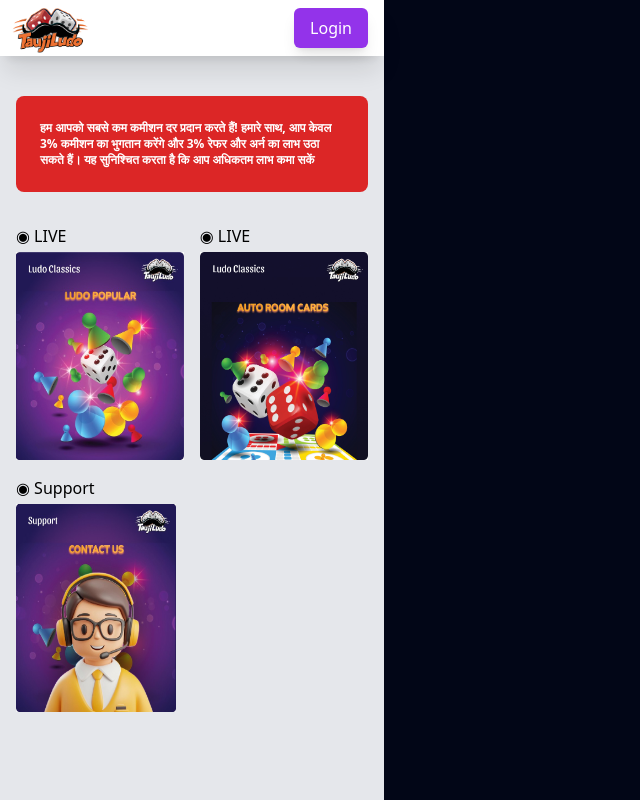
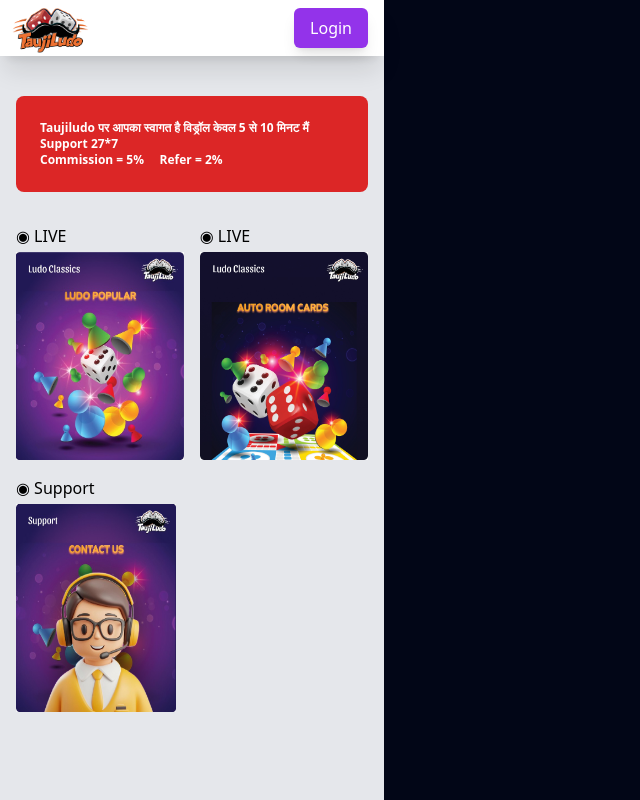
Before and after one commit to Gauhar-1/TaujiLudo, a React (Vite) app in the folder frontend/: page /winCash in a window 1280 px wide. Shown: the whole page, without its empty margins (0-640 px from the left). Built offline with nearby package versions, Linux system fonts and the light colour scheme; no server answers.

Commit message:
battle updated 6

```diff
--- a/frontend/src/components/winCashPage.tsx
+++ b/frontend/src/components/winCashPage.tsx
@@ -5,7 +5,10 @@ export const WinCashPage = ()=>{
     return (
         <div className="min-h-screen bg-gray-200 max-w-sm">
             <div className="pt-20 pb-16 flex flex-col gap-4">
-                <div className="bg-red-600 text-white p-6 m-4 rounded-lg text-xs font-bold">हम आपको सबसे कम कमीशन दर प्रदान करते हैं! हमारे साथ, आप केवल 3% कमीशन का भुगतान करेंगे और 3% रेफर और अर्न का लाभ उठा सकते हैं। यह सुनिश्चित करता है कि आप अधिकतम लाभ कमा सकें</div>
+                <div className="bg-red-600 text-white  p-6 m-4 rounded-lg text-xs font-bold">Taujiludo पर आपका स्वागत है  विड्रॉल केवल 5 से 10 मिनट मैं Support 27*7
+                  <br />
+Commission = 5% &nbsp;&nbsp;&nbsp;
+Refer = 2%</div>
                 <div className="flex flex-col gap-4">
                     <div className="flex">
                         <div className="pr-2 pl-4 flex flex-col gap-1">
```
Also changed, not shown: 1 other file (tests, documents, lock files or other folders).
